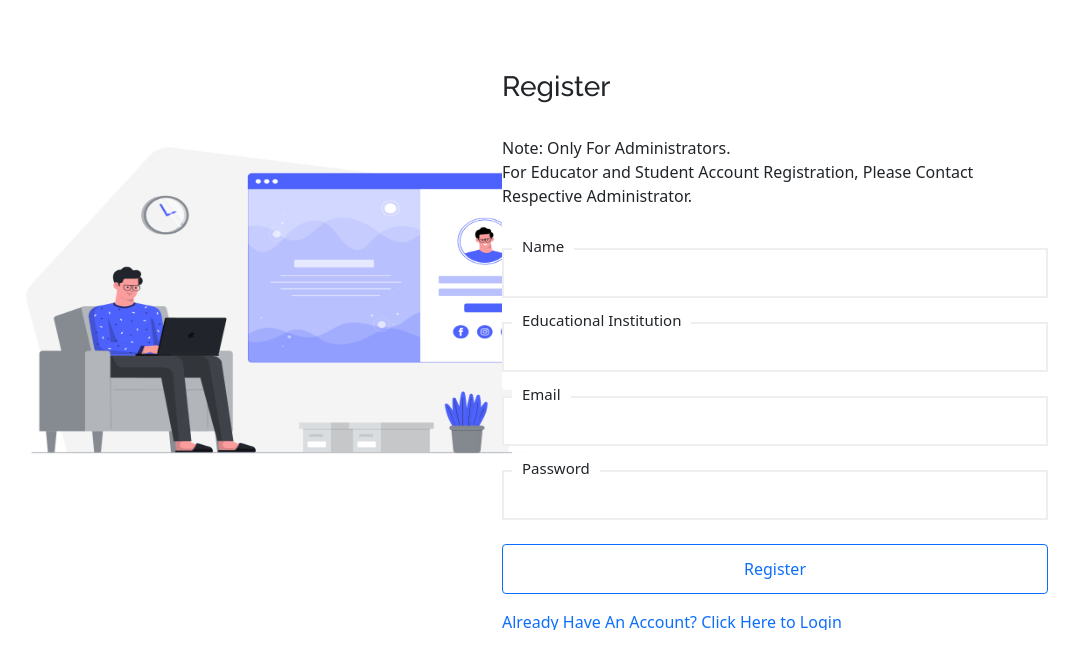
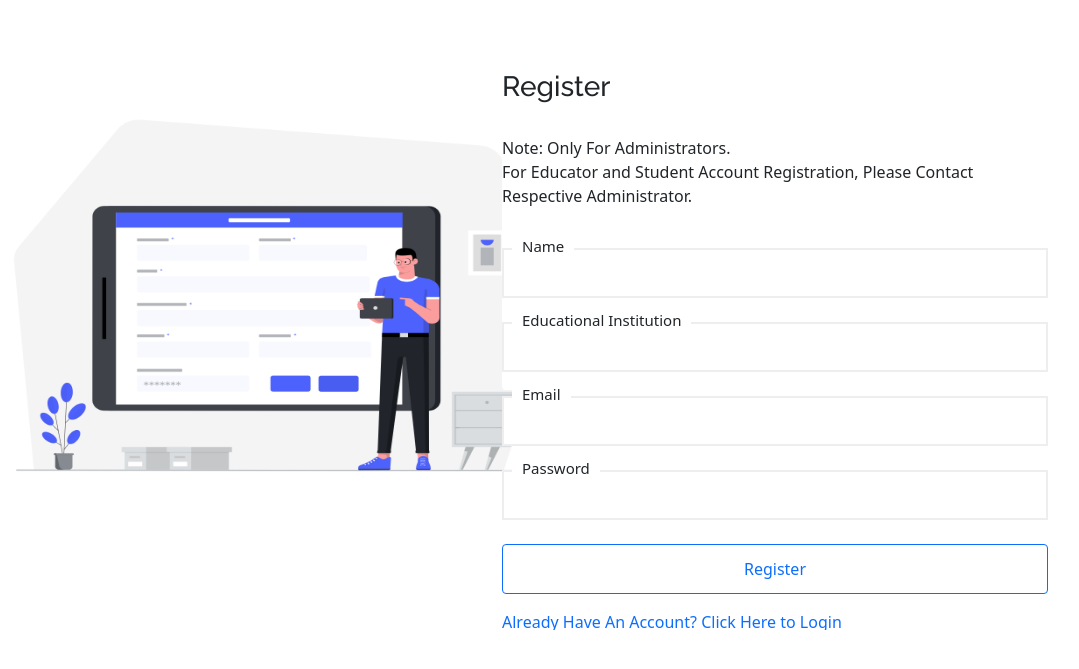
Before and after one commit to RichelleT/Education-System-in-Django, a Django app: page /register/ in a window 1280 px wide. Shown: the part 88-757 px from the top of the page, without its empty margins (150-1229 px from the left). Run offline with Django 3.2, Linux system fonts and the light colour scheme; some libraries are stand-ins or nearby versions.

Commit message:
change admin regis img

```diff
--- a/templates/registerAdmin.html
+++ b/templates/registerAdmin.html
@@ -7,7 +7,7 @@
         <div class="row d-flex justify-content-center">
             <!-- left side; image  -->
             <div class="col-md-6">
-                <img src="{% static 'images/loginImg1.png' %}" width="700" height="450"/>
+                <img src="{% static 'images/Form.png' %}" width="700" height="450"/>
             </div>
             <!-- right side; login card -->
             <div class="col-md-6">
```
